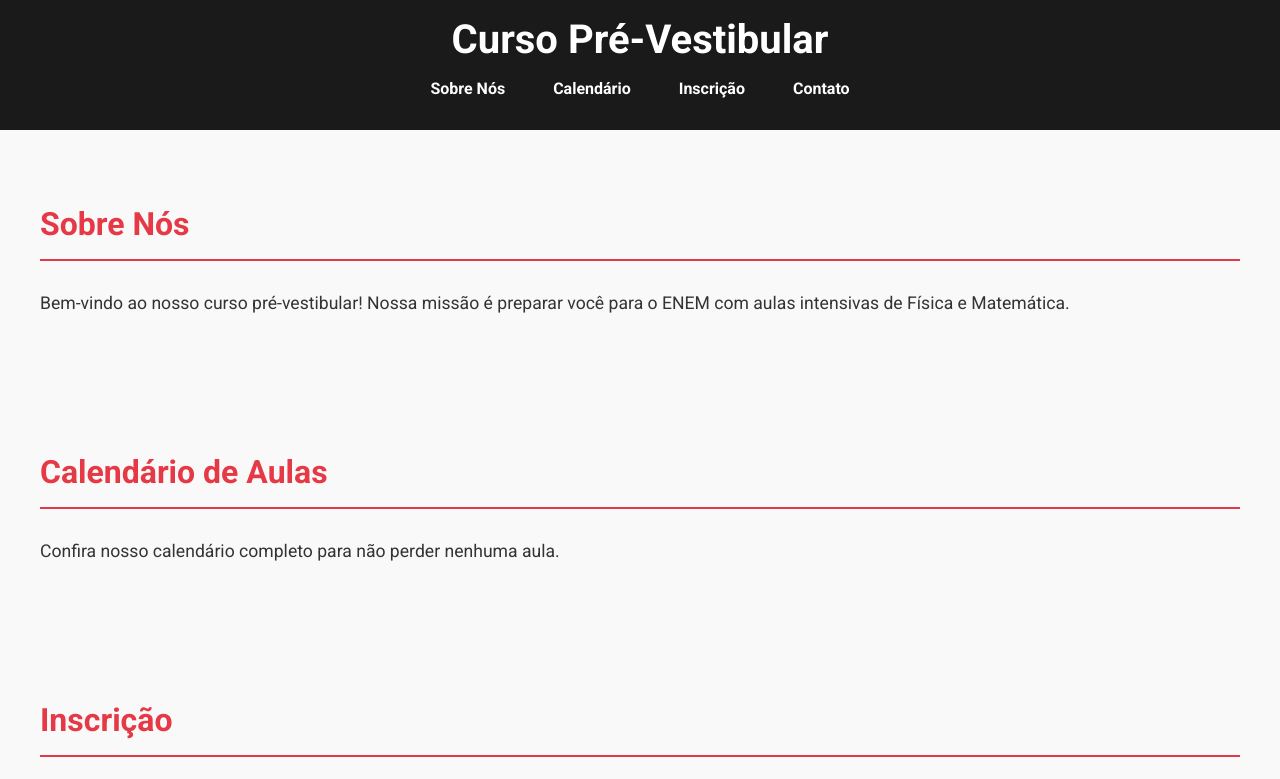
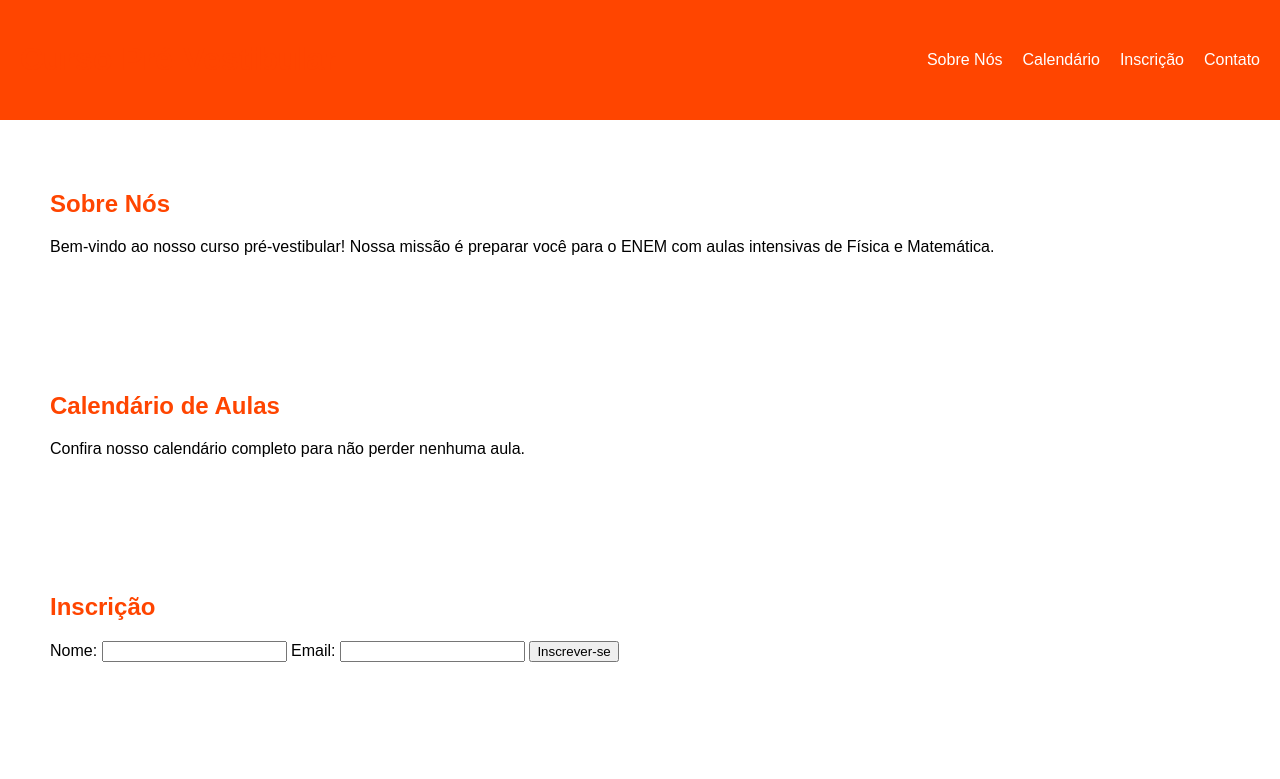
Before and after one commit to tosigor/curso-pre-vestibular, a plain HTML site: page index.html in a window 1280 px wide. Shown: the top 779 px of the page. Drawn offline with Linux system fonts and the light colour scheme.

Commit message:
styles.css

```diff
--- a/styles.css
+++ b/styles.css
@@ -1,116 +1,62 @@
-/* Estilo Base */
+/* Estilos gerais */
 body {
-    font-family: 'Roboto', sans-serif;
-    margin: 0;
-    padding: 0;
-    color: #333;
-    background-color: #f9f9f9;
+  font-family: Arial, sans-serif;
+  margin: 0;
+  padding: 0;
+  background-color: #000000; /* Preto */
+  color: #FFFFFF; /* Branco */
 }
 
-/* Cabeçalho */
-header {
-    background-color: #1a1a1a;
-    color: #fff;
-    padding: 1em 0;
-    text-align: center;
-    position: sticky;
-    top: 0;
-    z-index: 1000;
+h1, h2 {
+  color: #FF4500; /* Laranja */
 }
 
-header h1 {
-    margin: 0;
-    font-size: 2.5em;
+p {
+  color: #000000; /* Preto */
+}
+
+a {
+  color: #FF0000; /* Vermelho */
+}
+
+/* Estilos do cabeçalho */
+header {
+  background-color: #FF4500; /* Laranja */
+  padding: 20px;
+  display: flex;
+  justify-content: space-between;
+  align-items: center;
+}
+
+.logo img {
+  max-width: 150px;
 }
 
 nav ul {
-    list-style: none;
-    padding: 0;
-    display: flex;
-    justify-content: center;
-    gap: 1em;
+  list-style: none;
+  display: flex;
 }
 
 nav ul li {
-    margin: 0;
+  margin-left: 20px;
 }
 
 nav ul li a {
-    color: #fff;
-    text-decoration: none;
-    font-weight: bold;
-    padding: 0.5em 1em;
-    transition: background-color 0.3s ease;
+  color: #FFFFFF; /* Branco */
+  text-decoration: none;
 }
 
-nav ul li a:hover {
-    background-color: #e63946;
+/* Estilos das seções */
+section {
+  padding: 50px;
+  background-color: #FFFFFF; /* Branco */
+  color: #000000; /* Preto */
 }
 
-/* Seções */
-section {
-    padding: 3em 2em;
-    margin: 0 auto;
-    max-width: 1200px;
+/* Estilos do rodapé */
+footer {
+  background-color: #000000; /* Preto */
+  color: #FFFFFF; /* Branco */
+  padding: 20px;
+  text-align: center;
 }
-
-section h2 {
-    color: #e63946;
-    font-size: 2em;
-    border-bottom: 2px solid #e63946;
-    padding-bottom: 0.5em;
-    margin-bottom: 1em;
-}
-
-section p, section form {
-    font-size: 1.1em;
-}
-
-/* Formulário */
-form label {
-    display: block;
-    margin: 0.5em 0 0.2em;
-}
-
-form input {
-    width: 100%;
-    padding: 0.5em;
-    margin-bottom: 1em;
-    border: 1px solid #ccc;
-    border-radius: 4px;
-}
-
-form button {
-    background-color: #e63946;
-    color: #fff;
-    padding: 0.75em 1.5em;
-    border: none;
-    border-radius: 4px;
-    cursor: pointer;
-    transition: background-color 0.3s ease;
-}
-
-form button:hover {
-    background-color: #d62828;
-}
-
-/* Rodapé */
-footer {
-    background-color: #1a1a1a;
-    color: #fff;
-    text-align: center;
-    padding: 1em 0;
-    position: relative;
-    bottom: 0;
-    width: 100%;
-}
-
-/* Links */
-a {
-    color: #e63946;
-    text-decoration: none;
-}
-
-a:hover {
-    text-decoration: underline;
-}
```
